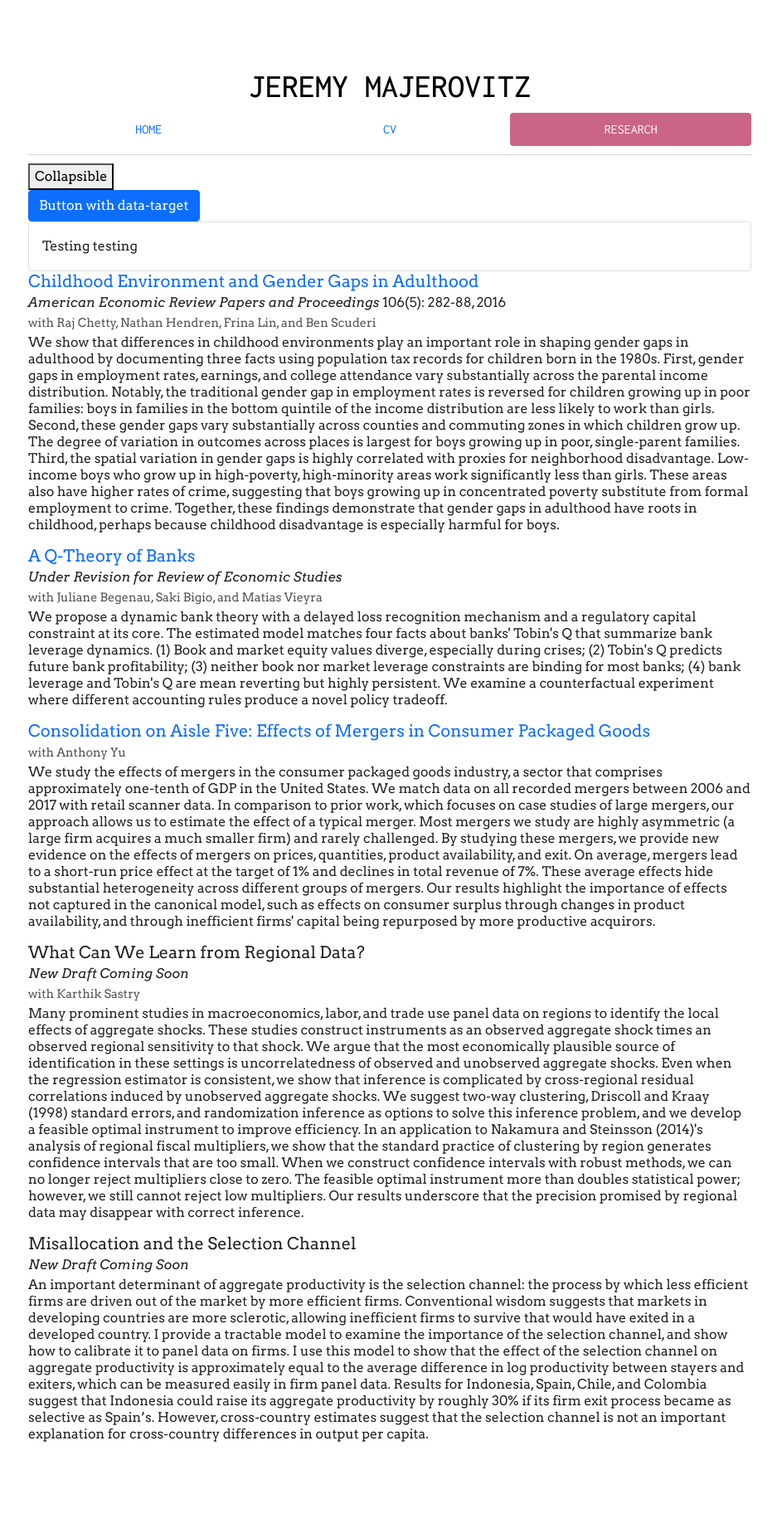
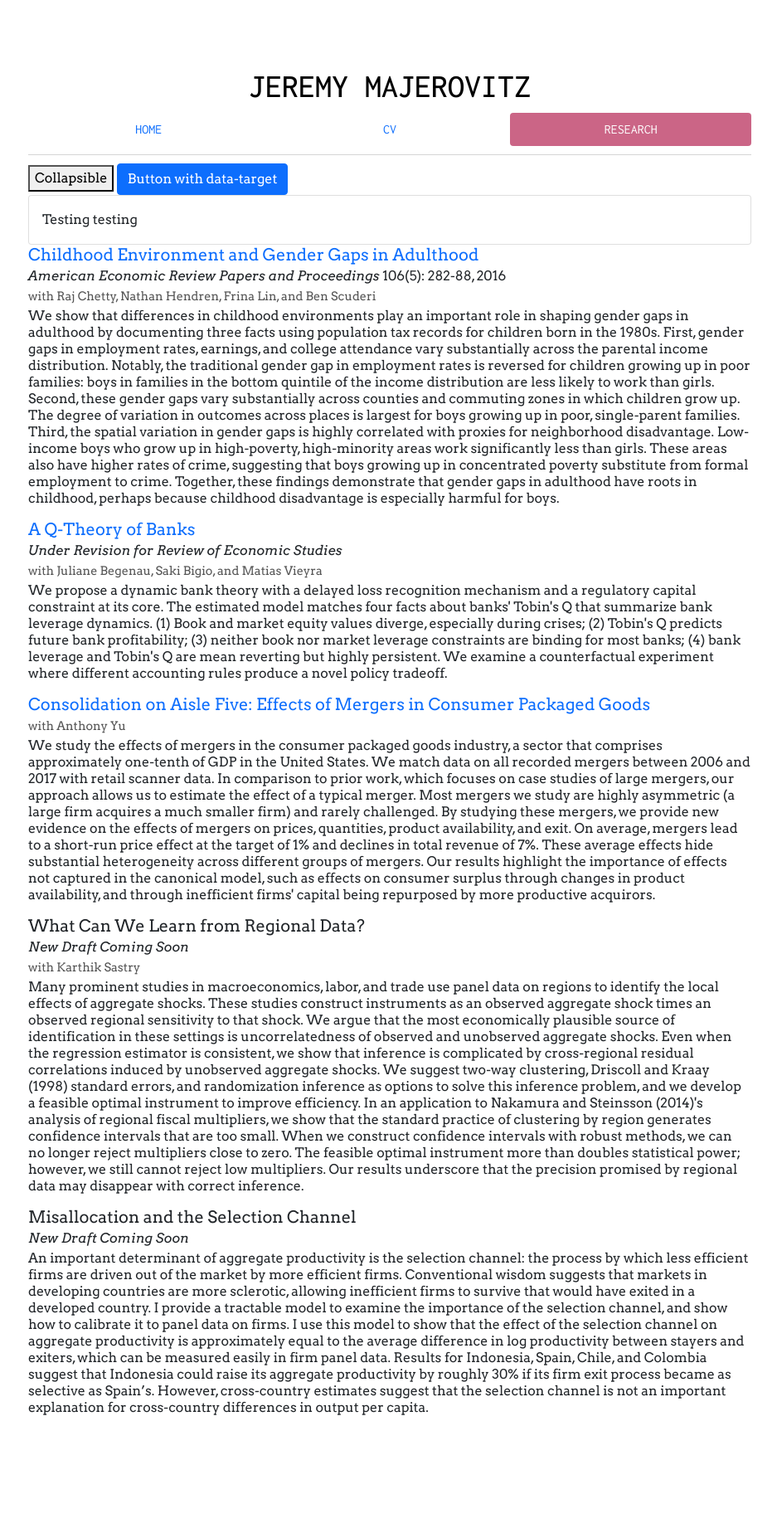
Before and after one commit to jmajic/jmajic.github.io, a Jekyll site: the page built from research/index.html, in a window 1280 px wide. Shown: the whole page at 83% size, without its empty margins (170-1107 px from the left). Built offline with Jekyll 4.4.1, drawn with Linux system fonts in a browser that asks for light colours; after the commit the page ends 1822 px from its top, so only the background shows below that.

Commit message:
Update index.html

```diff
--- a/research/index.html
+++ b/research/index.html
@@ -17,19 +17,14 @@
 </div>
 
 
-<p>
-  <button class="btn btn-primary" type="button" data-toggle="collapse" data-target="#collapseExample" aria-expanded="false" aria-controls="collapseExample">
-    Button with data-target
-  </button>
-</p>
+<button class="btn btn-primary" type="button" data-toggle="collapse" data-target="#collapseExample" aria-expanded="false" aria-controls="collapseExample">
+  Button with data-target
+</button>
 <div class="collapse" id="collapseExample">
-  <div class="card card-body">
-    <abstract>
-    Lorem ipsum dolor sit amet, consectetur adipisicing elit, sed do eiusmod tempor incididunt ut labore et dolore magna aliqua. Ut enim ad minim veniam, quis nostrud exercitation ullamco laboris nisi ut aliquip ex ea commodo consequat. Duis aute irure dolor in reprehenderit in voluptate velit esse cillum dolore eu fugiat nulla pariatur. Excepteur sint occaecat cupidatat non proident, sunt in culpa qui officia deserunt mollit anim id est laborum.
-    </abstract>
+  <div class="well">
+    ...
   </div>
 </div>
-
 
 <div class="card card-body">
 <abstract>
```
